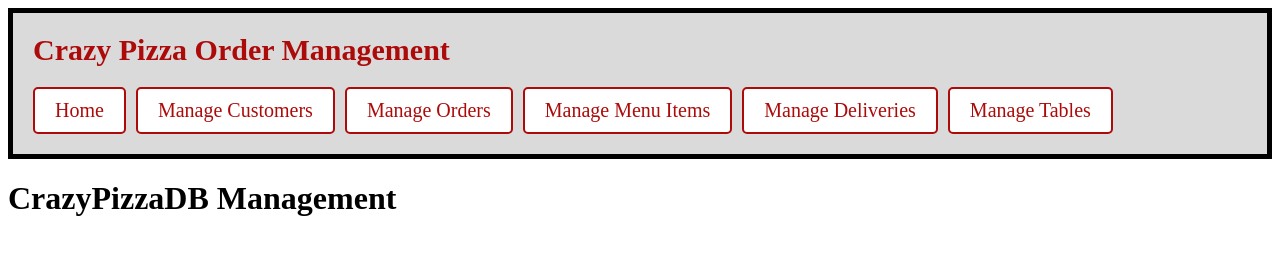
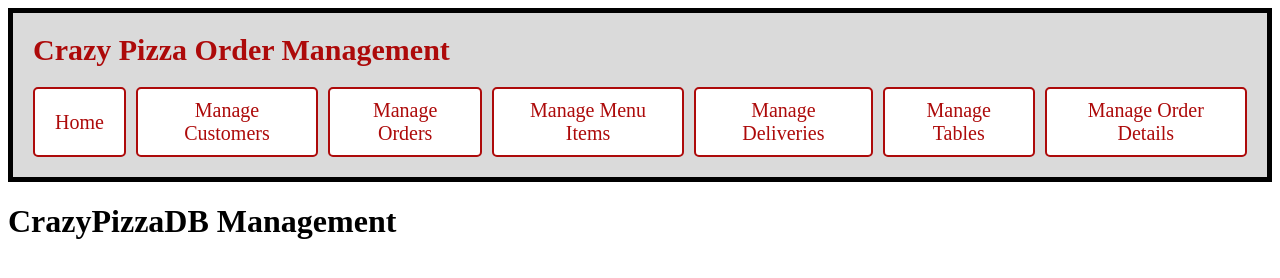
Before and after one commit to z3chm3k1/cs340project, a plain HTML site: page index.html in a window 1280 px wide. Drawn offline with Linux system fonts and the light colour scheme.

Commit message:
Update index.html to include orderDetails

```diff
--- a/index.html
+++ b/index.html
@@ -19,6 +19,7 @@
                 <button class="navbutton" onclick="window.location.href='manage_menu_items.html'">Manage Menu Items</button>
                 <button class="navbutton" onclick="window.location.href='manage_deliveries.html'">Manage Deliveries</button>
                 <button class="navbutton" onclick="window.location.href='manage_tables.html'">Manage Tables</button>
+                <button class="navbutton" onclick="window.location.href='manage_order_details.html'"> Manage Order Details</button>
             </div>
     </div>
 
```
